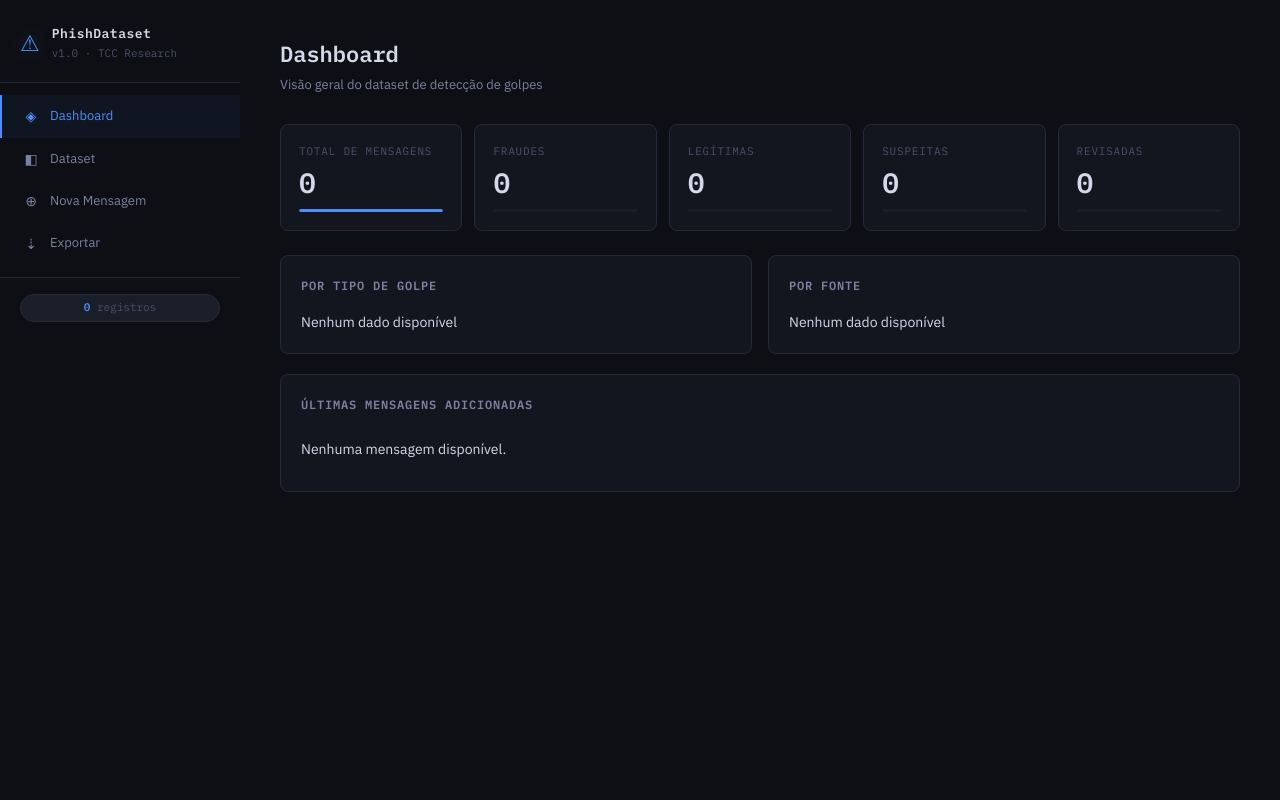
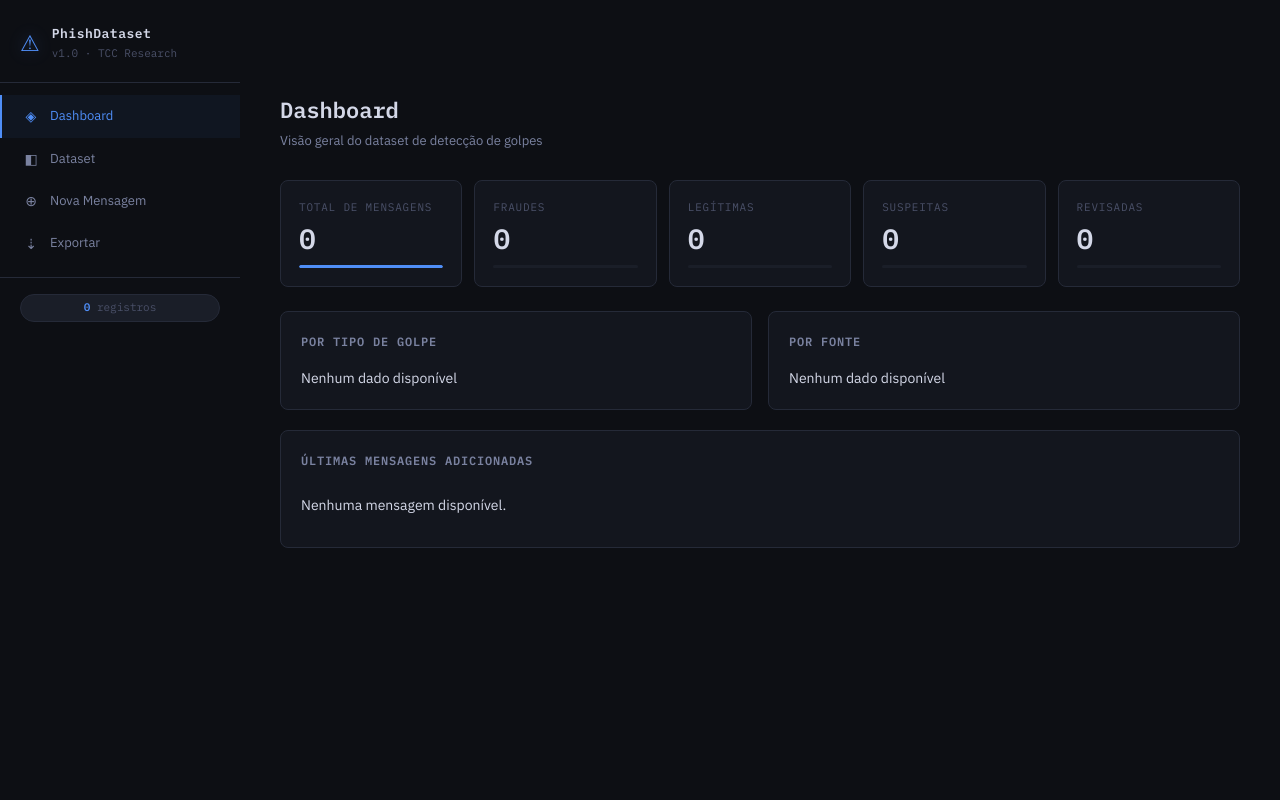
Before and after one commit to cristianvitor01/phish-data-manager, a Flask app: page / in a window 1280 px wide. Run offline with Flask 3, Linux system fonts and the light colour scheme; data that the repository does not hold is empty; parts of the project's set-up code (start-up, migrations or seed data) failed here and were passed over.

Commit message:
style: fix menu ham

```diff
--- a/static/css/style.css
+++ b/static/css/style.css
@@ -30,6 +30,10 @@ body {
   min-height: 100vh;
   font-size: 14px;
   line-height: 1.6;
+}
+
+.main-content {
+  padding-top: 56px; /* afasta conteúdo do topo em mobile */
 }
 
 /* SCROLLBAR */
```
